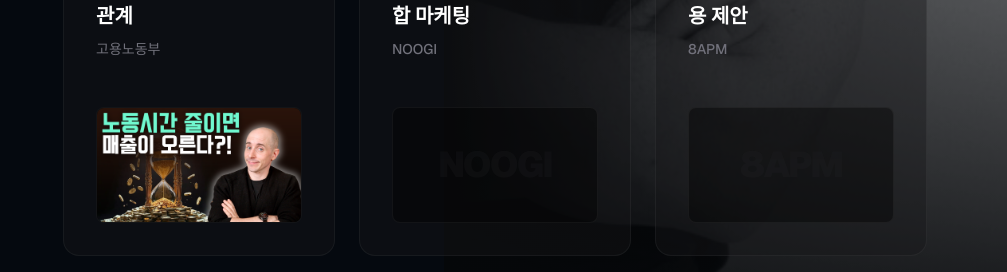
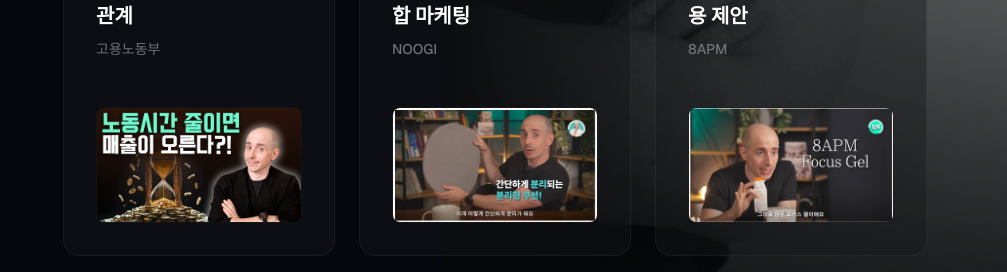
Before and after one commit to tyler-team/tyler-rasch-media, a Next.js app: page / in a window 1280 px wide. Shown: the part 6192-6464 px from the top of the page, without its empty margins (273-1280 px from the left). Built offline with nearby package versions, Linux system fonts and the light colour scheme.

Commit message:
Portfolio: Finalized all brand thumbnails and YouTube links (Noogi & 8APM added)

```diff
--- a/src/app/page.tsx
+++ b/src/app/page.tsx
@@ -231,8 +231,8 @@
           { client: "LG Electronics", title: "한국인이 얼음에 집착하는 이유 (Ice Culture)", category: "Branded Content", thumbnail: "/portfolio/lg_thumbnail.jpg", url: "https://www.youtube.com/watch?v=Qzwno5WrXl8" },
           { client: "Cooper Vision", title: "플라스틱 중립: 새로운 경제 모델", category: "ESG Campaign", thumbnail: "/portfolio/cooper_thumbnail.png", url: "https://www.youtube.com/watch?v=vVnqUP0-h8o" },
           { client: "고용노동부", title: "노동시간과 경제 성장의 관계", category: "Public Sector", thumbnail: "/portfolio/moel_thumbnail.png", url: "https://youtu.be/_zrFXYSseMI?si=01QGXlcK_-JqLAaB" },
-          { client: "NOOGI", title: "자세를 바로잡는 쿠션 통합 마케팅", category: "Product Placement" },
-          { client: "8APM", title: "몰입을 돕는 포커스 젤 활용 제안", category: "Product Placement" }
+          { client: "NOOGI", title: "자세를 바로잡는 쿠션 통합 마케팅", category: "Product Placement", thumbnail: "/portfolio/noogi_thumbnail.png", url: "https://youtu.be/Vdx9J0oco4o?si=AcMv88pc7XKIt0V-&t=353" },
+          { client: "8APM", title: "몰입을 돕는 포커스 젤 활용 제안", category: "Product Placement", thumbnail: "/portfolio/8apm_thumbnail.png", url: "https://youtu.be/XbTgQWIeTN8?si=o352uQggIJFkPa53&t=51" }
         ]
       }
     },
@@ -371,8 +371,8 @@
           { client: "LG Electronics", title: "Why Koreans Can't Live Without Ice", category: "Branded Content", thumbnail: "/portfolio/lg_thumbnail.jpg", url: "https://www.youtube.com/watch?v=Qzwno5WrXl8" },
           { client: "Cooper Vision", title: "The Plastic Neutral Economic Model", category: "ESG Campaign", thumbnail: "/portfolio/cooper_thumbnail.png", url: "https://www.youtube.com/watch?v=vVnqUP0-h8o" },
           { client: "Ministry of Employment and Labor", title: "Economy of Shorter Labor Hours", category: "Public Sector", thumbnail: "/portfolio/moel_thumbnail.png", url: "https://youtu.be/_zrFXYSseMI?si=01QGXlcK_-JqLAaB" },
-          { client: "NOOGI", title: "Ergonomic Cushion Integration", category: "Product Placement" },
-          { client: "8APM", title: "Focus Gel for Productive Sessions", category: "Product Placement" }
+          { client: "NOOGI", title: "Ergonomic Cushion Integration", category: "Product Placement", thumbnail: "/portfolio/noogi_thumbnail.png", url: "https://youtu.be/Vdx9J0oco4o?si=AcMv88pc7XKIt0V-&t=353" },
+          { client: "8APM", title: "Focus Gel for Productive Sessions", category: "Product Placement", thumbnail: "/portfolio/8apm_thumbnail.png", url: "https://youtu.be/XbTgQWIeTN8?si=o352uQggIJFkPa53&t=51" }
         ]
       }
     },
```
Also changed, not shown: public/portfolio/8apm_thumbnail.png (added), public/portfolio/noogi_thumbnail.png (added).
